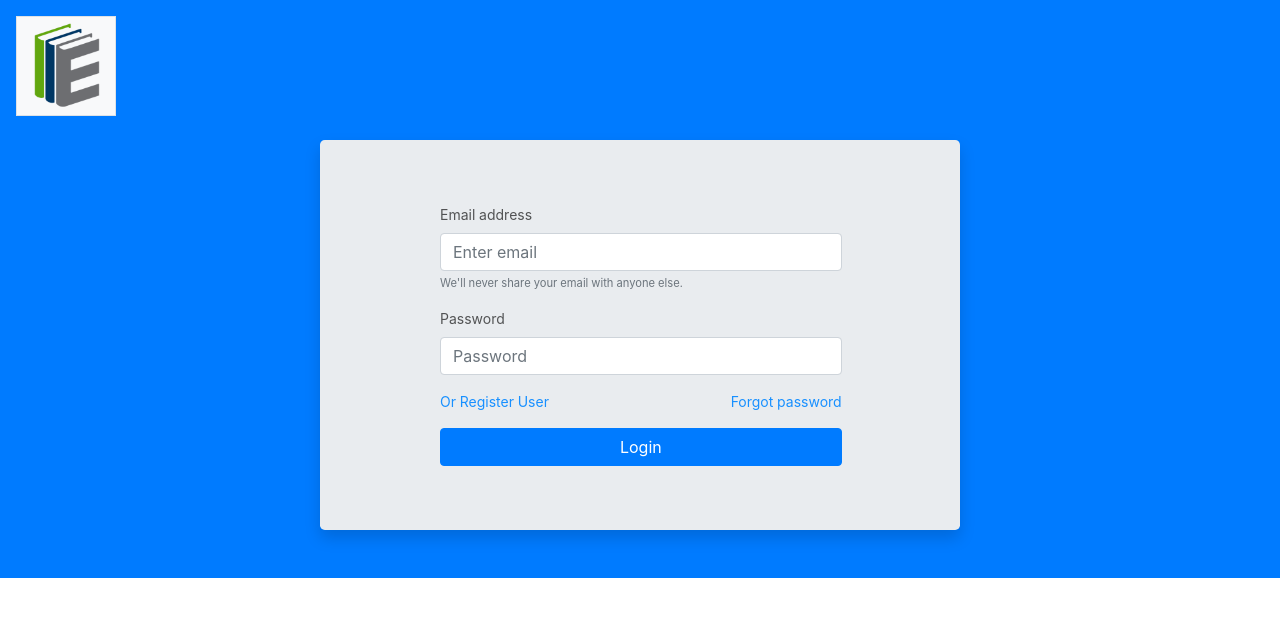
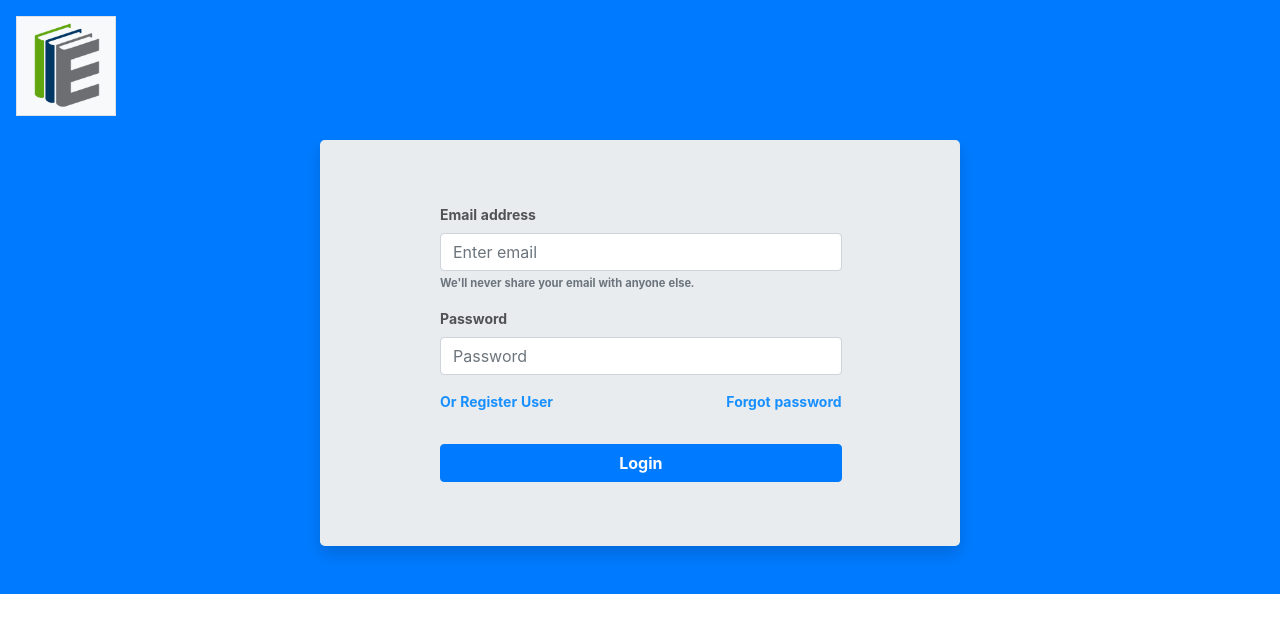
Before and after one commit to Leostino/Library, a React (Create React App) app in the folder client/: page / in a window 1280 px wide. Shown: the top 632 px of the page. Built offline with nearby package versions, Linux system fonts and the light colour scheme.

Commit message:
frontend authentication for login form done

```diff
--- a/client/src/components/LoginForm/index.js
+++ b/client/src/components/LoginForm/index.js
@@ -29,7 +29,7 @@ function LoginForm(props) {
               <Row>
                 <Col md={10}>
                     <Form.Group controlId="formBasicEmail">
-                       <Form.Label htmlFor="email" id="email">Email address</Form.Label>
+                       <Form.Label htmlFor="email" id="email" className="font-weight-bold">Email address</Form.Label>
                        <Form.Control
                             id="email"
                           name="email"
@@ -38,7 +38,7 @@ function LoginForm(props) {
                           placeholder="Enter email"
                           onChange={props.handleInputChange}
                         />
-                        <Form.Text className="text-muted">
+                        <Form.Text className="text-muted font-weight-bold">
                           We'll never share your email with anyone else.
                         </Form.Text>
                     </Form.Group>
@@ -51,7 +51,7 @@ function LoginForm(props) {
                 <Col md={10}>
 
                    <Form.Group controlId="formBasicPassword">
-                       <Form.Label id="password" htmlFor="password">Password</Form.Label>
+                       <Form.Label id="password" className="font-weight-bold" htmlFor="password">Password</Form.Label>
                        <Form.Control
                              id="password"
                            name="password"
@@ -63,16 +63,16 @@ function LoginForm(props) {
                     </Form.Group>
                     <Form.Group controlId="formBasicCheckbox">
 
-                        <a href="/view/register">Or Register User</a>
+                        <a className="font-weight-bold" href="/view/register">Or Register User</a>
 
-                        <a className="float-right" href="">Forgot password</a>
+                        <a className="float-right font-weight-bold" href="">Forgot password</a>
                     </Form.Group>
                 </Col>
               </Row>
               <Row>
                     <Col md={10}>
-                          <span>{props.message}</span>
-                        <Button className="w-100" style={{ backgroundColor: "#007bff"}} onClick={props.handleFormSubmit} variant="primary" type="submit">
+                          <p className="w-100 text-center mb-3 font-weight-bold">{props.message}</p>
+                        <Button className="w-100 font-weight-bold" style={{ backgroundColor: "#007bff"}} onClick={props.handleFormSubmit} variant="primary" type="submit">
                            Login
                         </Button>
                     </Col>
--- a/client/src/pages/Login/LoginPage.js
+++ b/client/src/pages/Login/LoginPage.js
@@ -15,6 +15,15 @@ class LoginPage extends React.Component {
         email: "",
         password: "",
         message: ""
+    }
+
+
+    ValidateEmail = email => {
+
+     if (/^\w+([\.-]?\w+)*@\w+([\.-]?\w+)*(\.\w{2,3})+$/.test(email)) {
+        return email;
+      }
+
     }
 
 
@@ -38,16 +47,27 @@ class LoginPage extends React.Component {
 
         // run some form authentication before posting
 
-        console.log(this.state.email)
-        console.log(this.state.password)
+        let validEmail = this.ValidateEmail(this.state.email);
+
+
+        if(!validEmail) {
+
+            this.setState({message: "You have entered an invalid email address!"})
+
+        }else if(this.state.password.length < 6) {
+
+            this.setState({message: "Check your password!"})
+
+        }else{
 
            API.login({
 
-            email: this.state.email,
+               email: validEmail,
                password: this.state.password
 
-        })
-        .then(user => {
+            }).then(user => {
+
+                console.log("Login posted")
 
                 if(!user) {
 
@@ -61,6 +81,8 @@ class LoginPage extends React.Component {
 
             })
 
+
+        }
 
 
     }
```
Lines whose indentation alone changed are shown as unchanged.
